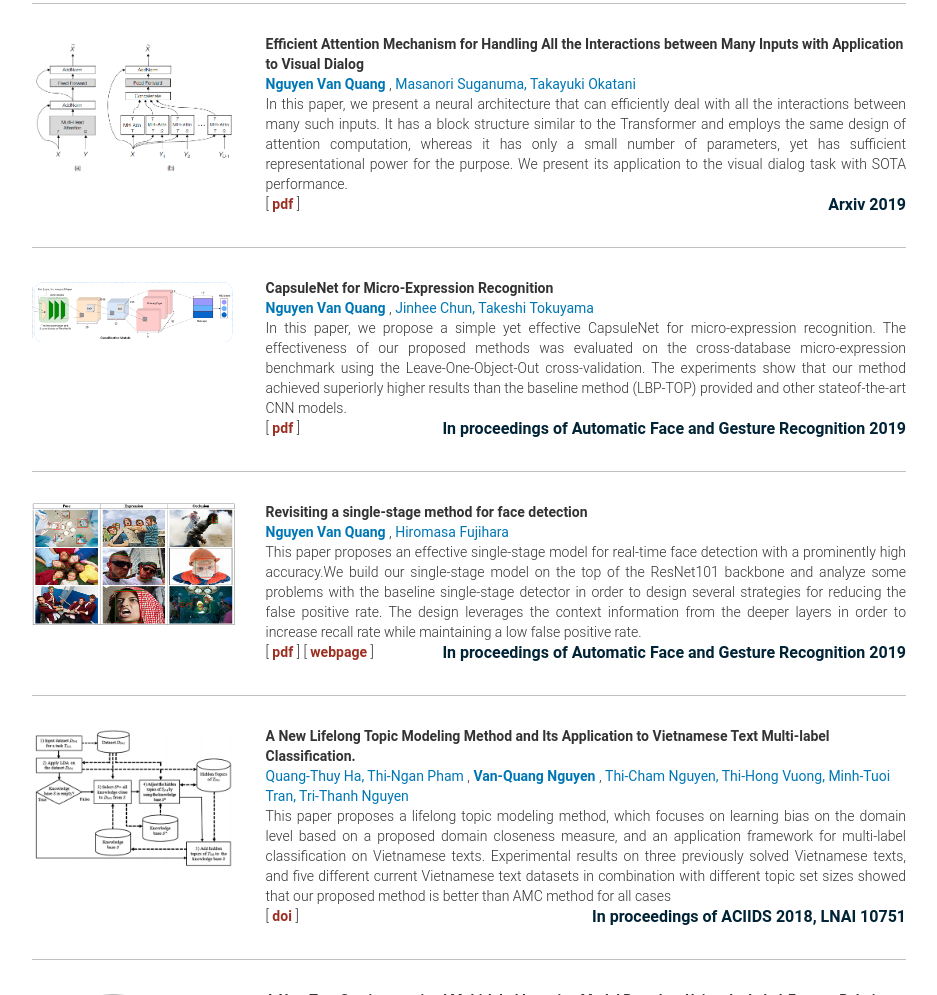
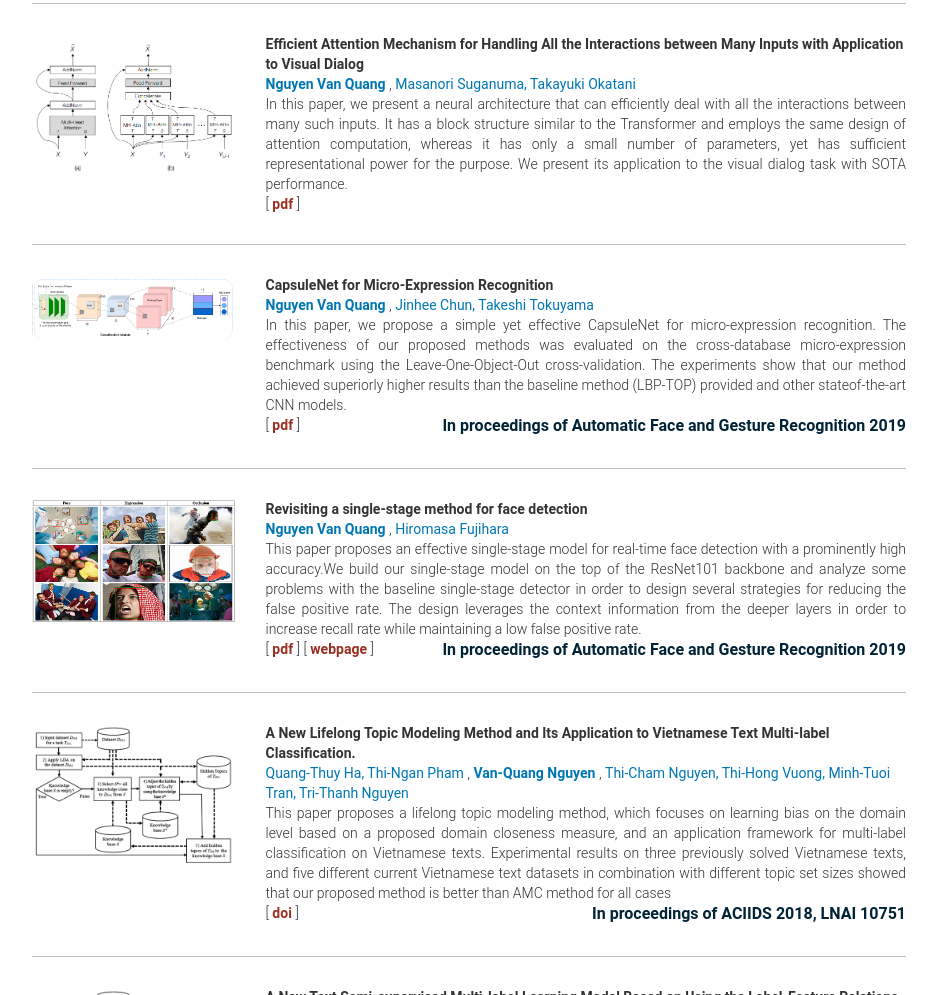
Before and after one commit to davidnvq/old_davidnvq.github.io, a plain HTML site: page index.html in a window 1280 px wide. Shown: the part 1691-2686 px from the top of the page, without its empty margins (156-1093 px from the left). Drawn offline with nearby package versions, Linux system fonts and the light colour scheme.

Commit message:
Update index.html

```diff
--- a/index.html
+++ b/index.html
@@ -392,7 +392,7 @@ Table of Contents
                             </p>
                         </div>
                         <div class="publish">
-                                    <span class="publisher">Arxiv 2019</span>
+                                    <span class="publisher"></span>
                         </div>
                         <div class="tags">
                             [<a class="tag" href="https://arxiv.org/pdf/1911.11390.pdf">
```
